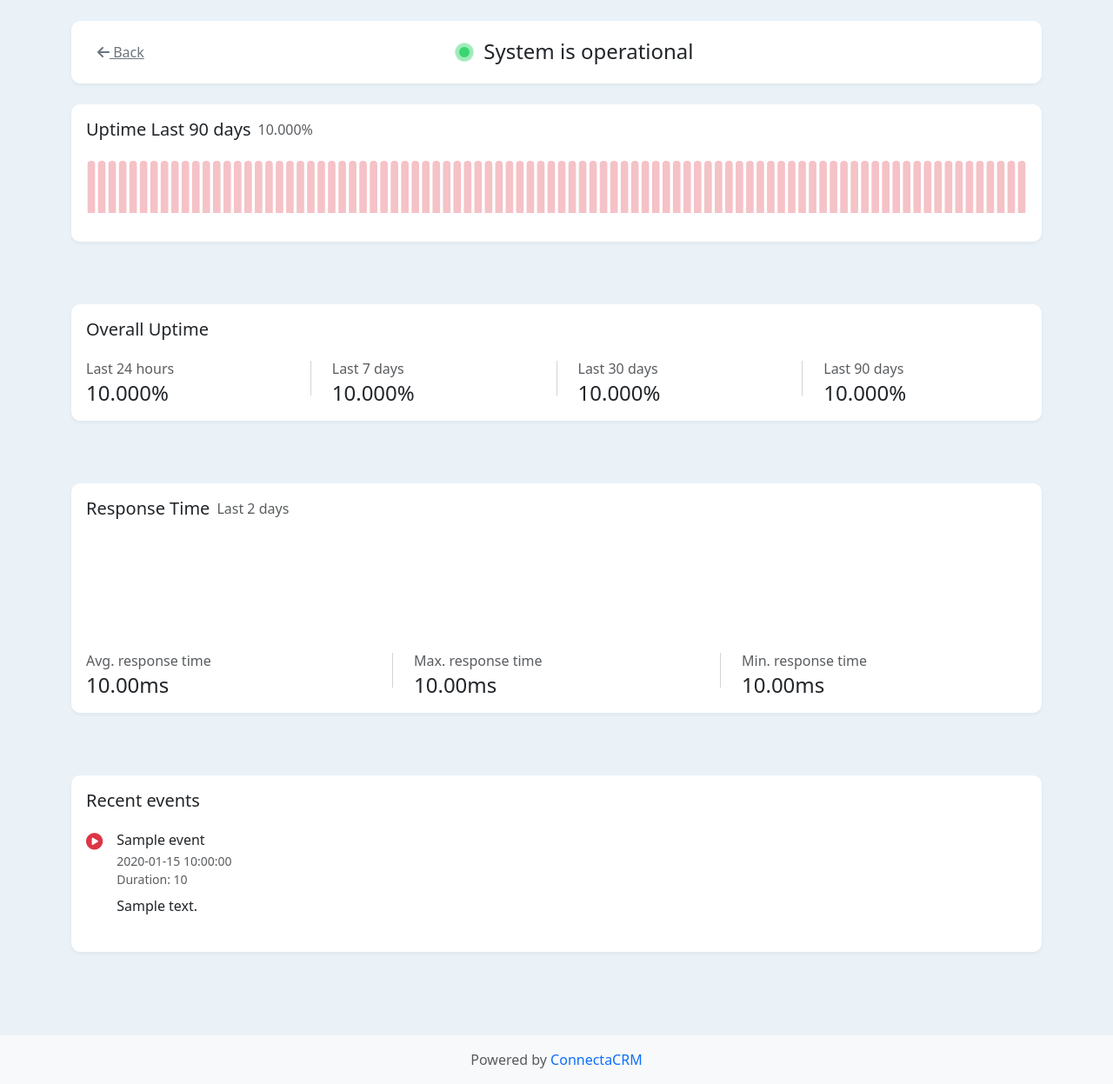
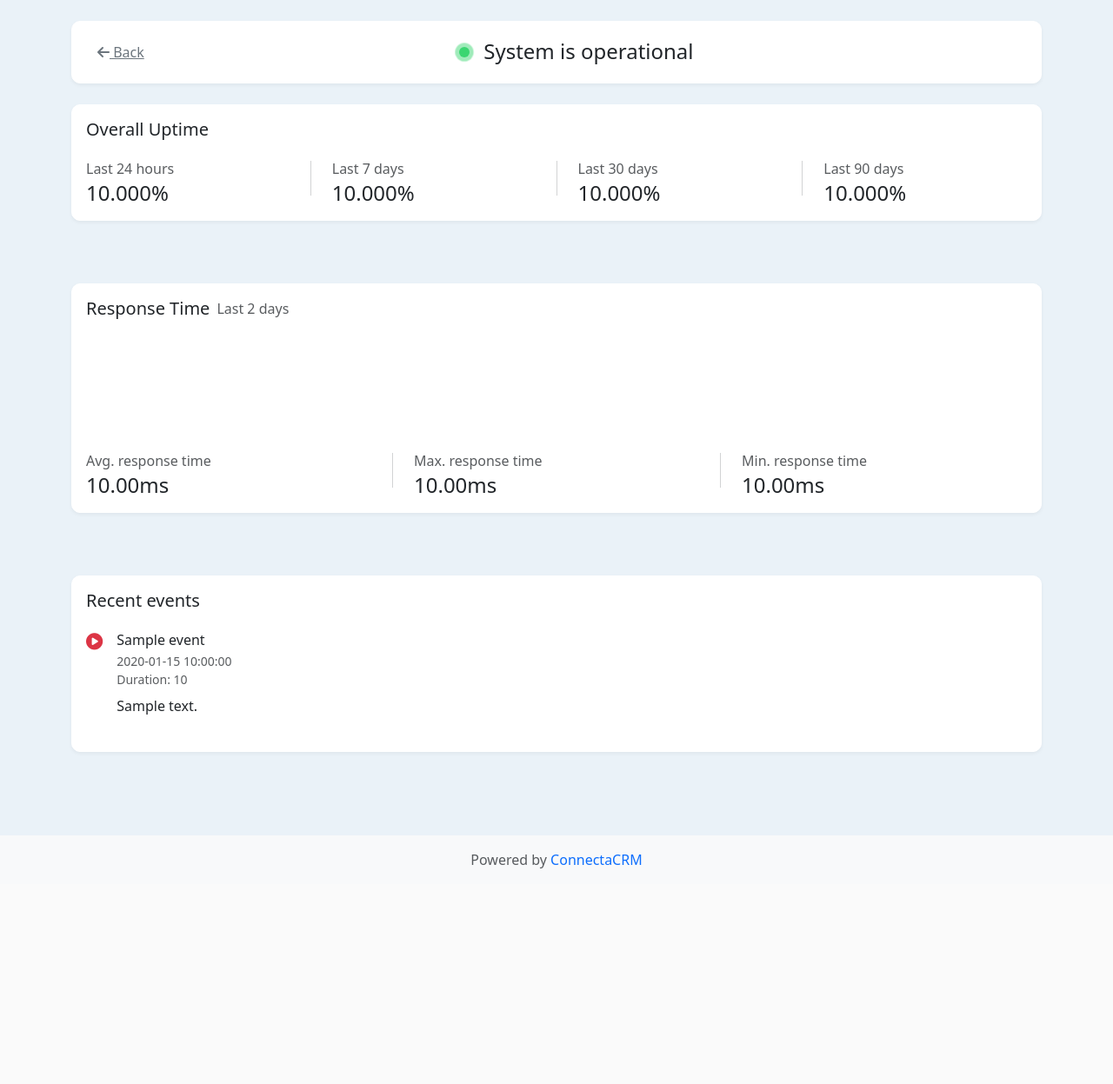
Before and after one commit to connecta-soft/crm-system-status, a Flask app: template templates/monitor_detail.html in a window 1280 px wide. Shown: the part 62-1309 px from the top of the page at 87% size. After the commit the page ends 1061 px from the top, so only its background shows below. Run offline with Flask 3, Linux system fonts and the light colour scheme; the template is opened without the code that fills it: most values are stand-ins (such as "Sample title", 1, 10 or a date in 2020).

Commit message:
Restored to '3643d20407eed822eb26ccdd927ea1e252c3b8cb'
Replit-Restored-To:3643d20407eed822eb26ccdd927ea1e252c3b8cb

```diff
--- a/pyproject.toml
+++ b/pyproject.toml
@@ -10,5 +10,4 @@ dependencies = [
     "flask-sqlalchemy>=3.1.1",
     "psycopg2-binary>=2.9.10",
     "requests>=2.32.3",
-    "trafilatura>=2.0.0",
 ]
--- a/static/js/status.js
+++ b/static/js/status.js
@@ -20,89 +20,6 @@ document.addEventListener('DOMContentLoaded', function() {
 
     // Initialize uptime charts for each monitor
     initializeUptimeCharts();
-
-    // Initialize uptime chart for 90 days if it exists
-    const uptimeChart90Days = document.getElementById('uptimeChart90Days');
-    if (uptimeChart90Days) {
-        const ctx = uptimeChart90Days.getContext('2d');
-        const isUp = document.querySelector('.live-dot').classList.contains('bg-success');
-
-        // Calculate dates for the last 90 days
-        const today = new Date();
-        const threeMonthsAgo = new Date(today);
-        threeMonthsAgo.setMonth(today.getMonth() - 3);
-
-        // Generate data for last 90 days
-        const uptimeData = uptimeChart90Days.dataset.uptimes ? JSON.parse(uptimeChart90Days.dataset.uptimes) : [];
-        const data = Array(90).fill(null).map((_, i) => {
-            const date = new Date(today);
-            date.setDate(date.getDate() - (89 - i)); // Count forward from 90 days ago
-            return {
-                date: date,
-                value: uptimeData[i] || 0 // Use actual uptime data or 0 if not available
-            };
-        });
-
-        new Chart(ctx, {
-            type: 'bar',
-            data: {
-                labels: data.map(d => d.date),
-                datasets: [{
-                    data: data.map(d => ({ x: d.date, y: 100 })), // Always show full height
-                    backgroundColor: isUp ?
-                        data.map(d => {
-                            if (d.value >= 95) return '#3bd671'; // Green for high uptime
-                            // Calculate opacity based on uptime percentage
-                            const opacity = Math.max(0.3, d.value / 100); // Minimum opacity of 0.3
-                            return `rgba(220, 53, 69, ${opacity})`; // Red with variable opacity
-                        }) :
-                        '#e9ecef', // Light gray for down systems
-                    borderWidth: 0,
-                    barPercentage: 0.8,
-                    categoryPercentage: 0.9,
-                    borderRadius: 4
-                }]
-            },
-            options: {
-                responsive: true,
-                maintainAspectRatio: false,
-                plugins: {
-                    legend: {
-                        display: false
-                    },
-                    tooltip: {
-                        enabled: true,
-                        mode: 'index',
-                        intersect: false,
-                        callbacks: {
-                            label: function(context) {
-                                const value = data[context.dataIndex].value;
-                                return `Uptime: ${value.toFixed(3)}%`;
-                            },
-                            title: function(context) {
-                                const date = new Date(context[0].label);
-                                return date.toLocaleDateString();
-                            }
-                        },
-                        backgroundColor: 'rgba(0, 0, 0, 0.8)',
-                        padding: 10,
-                        displayColors: false
-                    }
-                },
-                scales: {
-                    x: {
-                        display: false
-                    },
-                    y: {
-                        display: false,
-                        min: 0,
-                        max: 100
-                    }
-                },
-                animation: false
-            }
-        });
-    }
 
     // Update monitor data every 60 seconds
     setInterval(updateMonitors, 60000);
@@ -141,15 +58,29 @@ function initializeUptimeCharts() {
         const threeMonthsAgo = new Date(today);
         threeMonthsAgo.setMonth(today.getMonth() - 3);
 
-        // Generate data for last 90 days
-        const uptimeData = canvas.dataset.uptimes ? JSON.parse(canvas.dataset.uptimes) : [];
+        // Generate sample data for last 90 days
         const data = Array(90).fill(null).map((_, i) => {
             const date = new Date(today);
-            date.setDate(date.getDate() - (89 - i)); // Count forward from 90 days ago
-            return {
-                date: date,
-                value: uptimeData[i] || 0 // Use actual uptime data or 0 if not available
-            };
+            date.setDate(date.getDate() - (90 - i));
+
+            if (isUp) {
+                // Set specific value for January 1st, 2025
+                if (date.getMonth() === 0 && date.getDate() === 1 && date.getFullYear() === 2025) {
+                    return {
+                        value: 89.272,
+                        date: date
+                    };
+                }
+                return {
+                    value: 95 + (Math.random() * 5), // Generate values between 95-100%
+                    date: date
+                };
+            } else {
+                return {
+                    value: 0, // 0% for down systems
+                    date: date
+                };
+            }
         });
 
         charts[monitorId] = new Chart(ctx, {
@@ -157,14 +88,9 @@ function initializeUptimeCharts() {
             data: {
                 labels: data.map(d => d.date),
                 datasets: [{
-                    data: data.map(d => ({ x: d.date, y: 100 })), // Always show full height
+                    data: data.map(d => ({ x: d.date, y: 100 })), // Set all bars to full height
                     backgroundColor: isUp ?
-                        data.map(d => {
-                            if (d.value >= 95) return '#3bd671'; // Green for high uptime
-                            // Calculate opacity based on uptime percentage
-                            const opacity = Math.max(0.3, d.value / 100); // Minimum opacity of 0.3
-                            return `rgba(220, 53, 69, ${opacity})`; // Red with variable opacity
-                        }) :
+                        data.map(d => d.value >= 95 ? '#3bd671' : '#dc3545') : // Green for >=95%, red for <95%
                         '#e9ecef', // Light gray for down systems
                     borderWidth: 0,
                     barPercentage: 0.8,
@@ -188,8 +114,9 @@ function initializeUptimeCharts() {
                         xAlign: 'center',
                         callbacks: {
                             label: function(context) {
-                                const value = data[context.dataIndex].value;
-                                return `Uptime: ${value.toFixed(3)}%`;
+                                const value = isUp ? data[context.dataIndex].value : 0;
+                                const displayValue = value >= 95 ? 100 : value;
+                                return `Uptime: ${displayValue.toFixed(3)}%`;
                             },
                             title: function(context) {
                                 const date = new Date(context[0].label);
--- a/templates/index.html
+++ b/templates/index.html
@@ -51,10 +51,7 @@
                             </div>
 
                             <div class="uptime-graph">
-                                <canvas class="uptime-chart"
-                                        data-monitor-id="{{ monitor.id }}"
-                                        data-status="{{ 'up' if monitor.status == 'Up' else 'down' }}"
-                                        data-uptimes='{{ monitor.daily_uptimes|tojson }}'></canvas>
+                                <canvas class="uptime-chart" data-monitor-id="{{ monitor.id }}" data-status="{{ 'up' if monitor.status == 'Up' else 'down' }}"></canvas>
                             </div>
                         </div>
                     </div>
--- a/templates/monitor_detail.html
+++ b/templates/monitor_detail.html
@@ -23,22 +23,7 @@
             </div>
 
             <div class="row g-4">
-                <!-- 90 Days Uptime -->
-                <div class="col-12">
-                    <div class="card">
-                        <div class="card-body">
-                            <div class="d-flex align-items-center mb-4">
-                                <h2 class="h5 mb-0">Uptime Last 90 days</h2>
-                                <span class="text-muted ms-2">{{ "%.3f"|format(monitor.custom_uptime_ranges['90']) }}%</span>
-                            </div>
-                            <div class="uptime-graph">
-                                <canvas id="uptimeChart90Days" height="60"></canvas>
-                            </div>
-                        </div>
-                    </div>
-                </div>
-
-                <!-- Overall Uptime -->
+                <!-- Uptime Cards -->
                 <div class="col-12">
                     <div class="card">
                         <div class="card-body">
```
Also changed, not shown: utils.py (+7 -37 lines), attached_assets/image_1735947156460.png (deleted), 1 other file.
